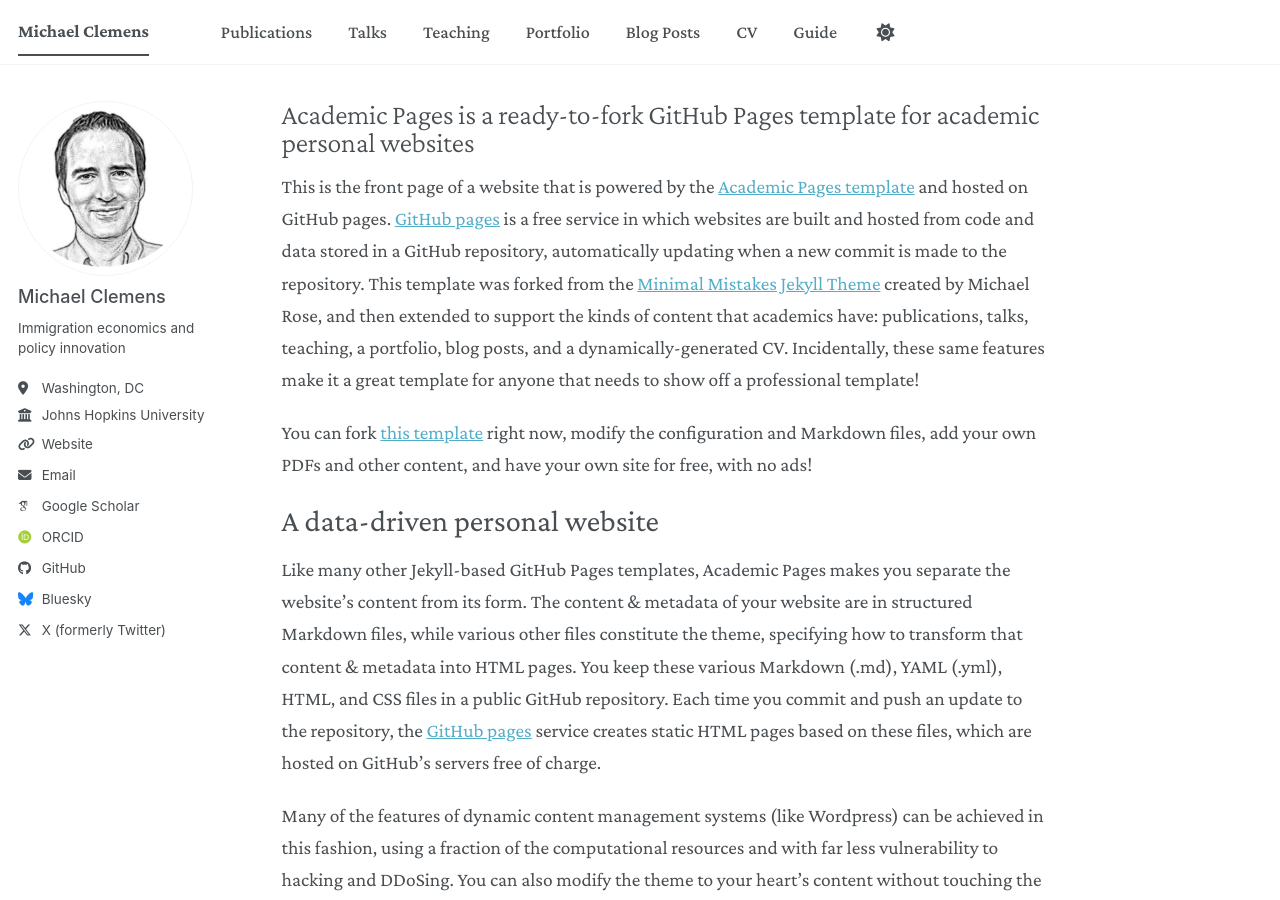
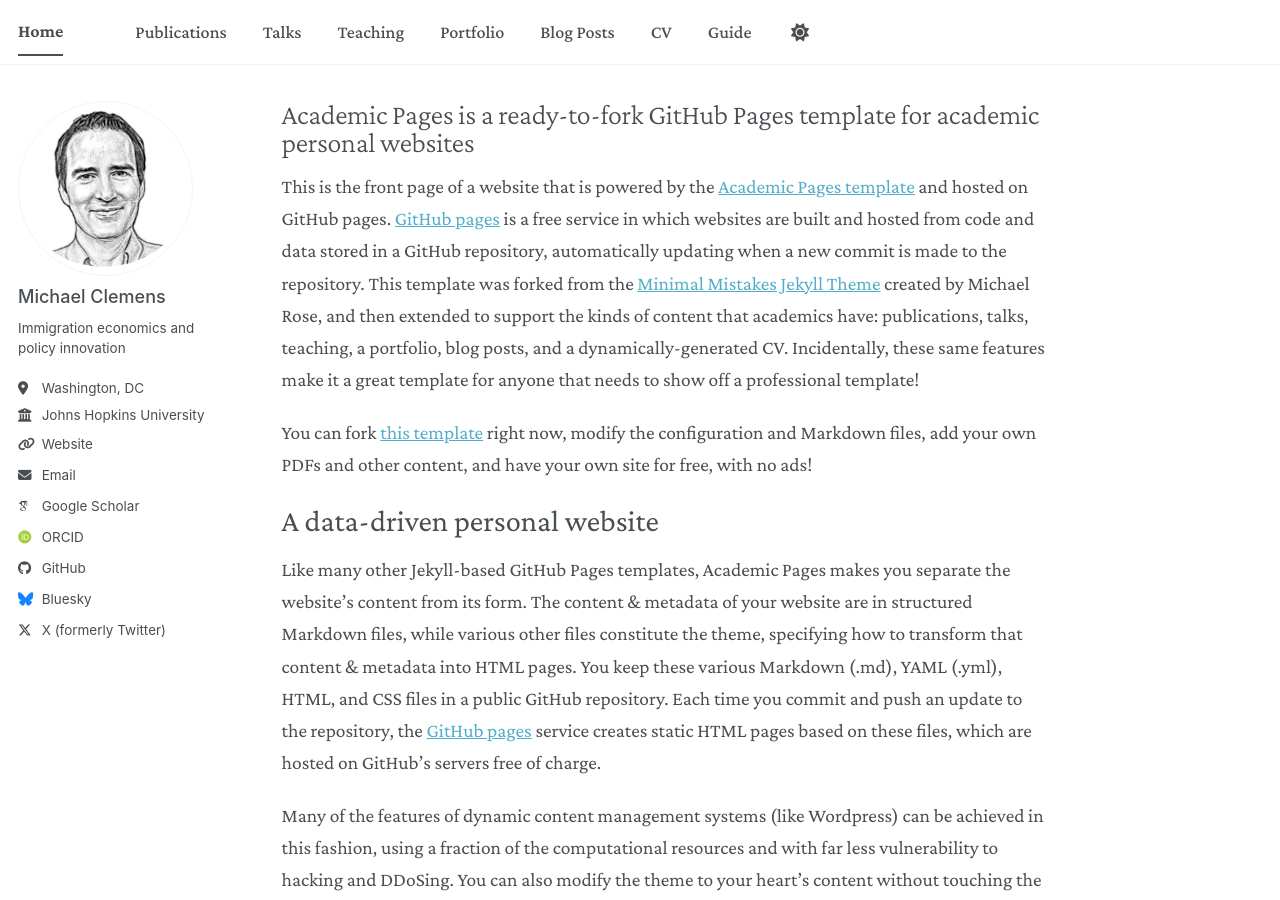
Before and after one commit to mcleme25/mcleme25.github.io, a Jekyll site: the page built from _pages/about.md, in a window 1280 px wide and 900 px high. Built offline with Jekyll 4.4.1, drawn with Linux system fonts in a browser that asks for light colours; some web fonts are replaced; a script bundle is joined from its source files by our own code; library files that are not in the unit come from our copies.

Commit message:
Update _config.yml
Name to 'home'

```diff
--- a/_config.yml
+++ b/_config.yml
@@ -9,7 +9,7 @@
 # Basic Site Settings
 locale                   : "en-US"
 site_theme               : "default" # The available themes options are "default", "air", "sunrise", "mint", "dirt" and "contrast"
-title                    : "Michael Clemens"
+title                    : "Home"
 title_separator          : "-"
 name                     : &name "Michael Clemens"
 description              : &description "Michael Clemens's homepage"   # Update this with a general description of your site, this is the default if not overridden by a page
```
